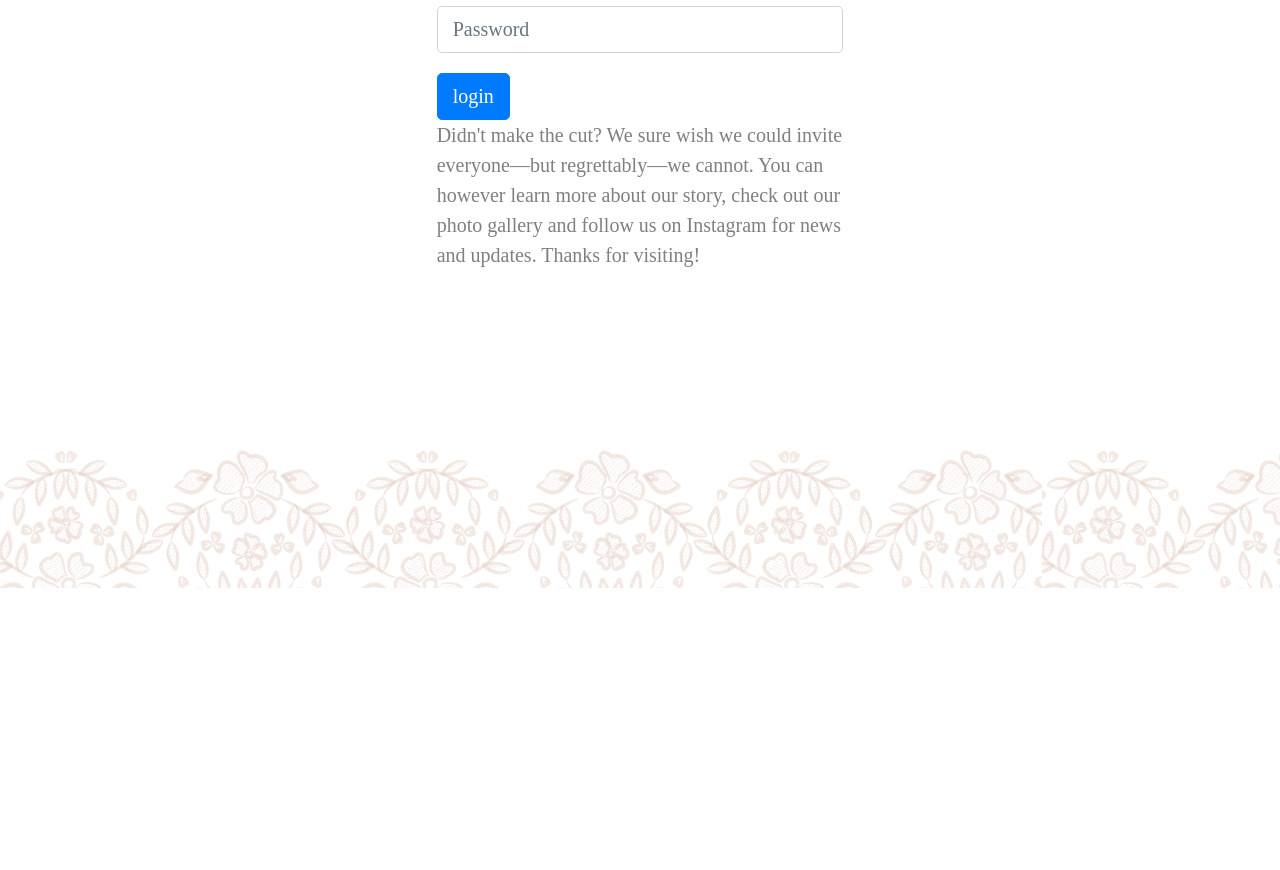
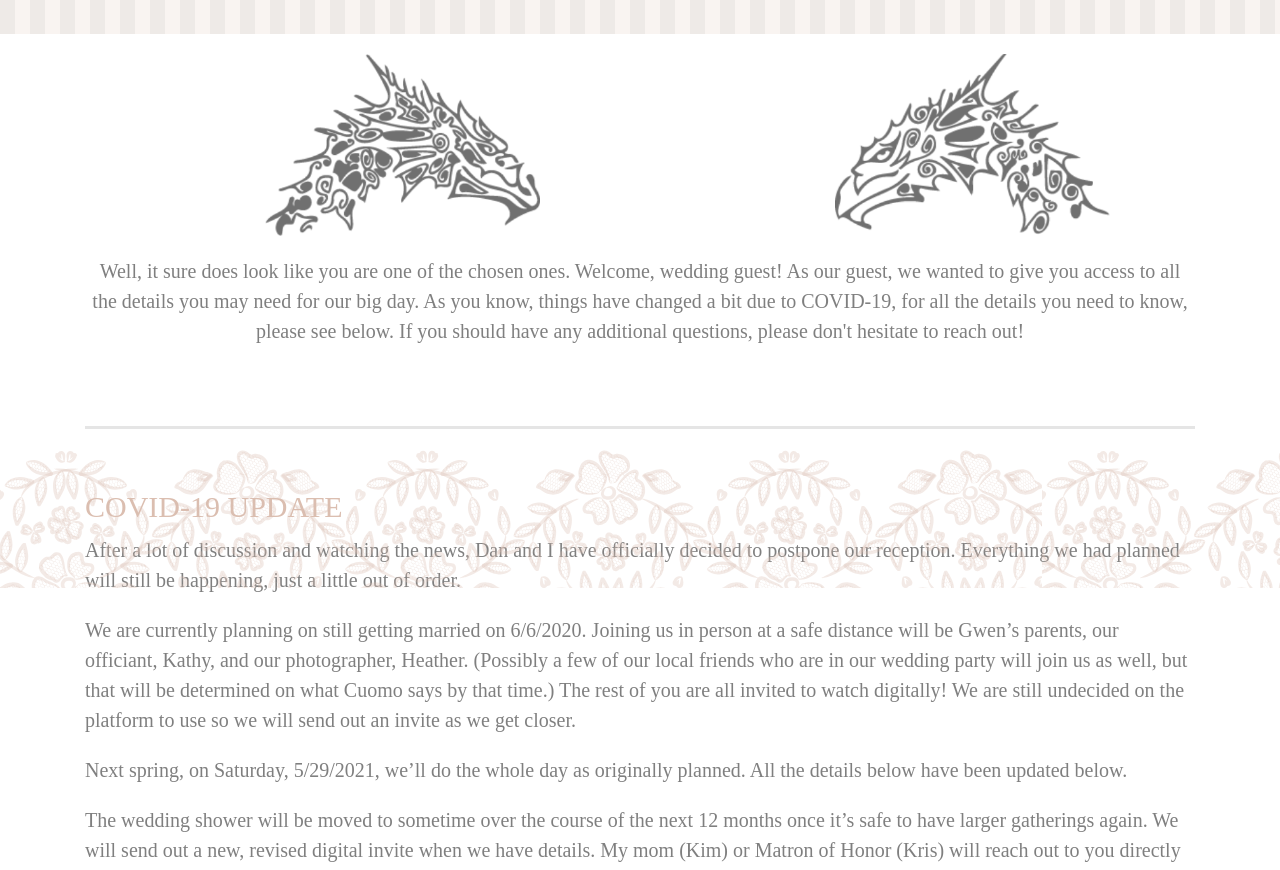
Before and after one commit to Daniel-Dragon/becoming-dragons, an Angular app: page /guest-portal in a window 1280 px wide. Before the commit this address led to /login. Shown: the part 212-1082 px from the top of the page. Before the commit the page ends 800 px from the top, so only its background shows below. Built offline with nearby package versions, Linux system fonts and the light colour scheme; a web font is replaced by a local one.

Commit message:
Covid-Updates

```diff
--- a/src/app/guest-portal/guest-portal.component.html
+++ b/src/app/guest-portal/guest-portal.component.html
@@ -18,14 +18,59 @@
         <div class="row" style="margin-top: 20px;">
             <div class="col-12 text-center">
                 <p>
-                    Well, it sure does look like you are one of the chosen ones. Welcome, wedding guest! As our guest, we wanted to give you access to all the details you may need for our big day. If you should have any additional questions, please don't hesitate to reach
-                    out!
+                    Well, it sure does look like you are one of the chosen ones. Welcome, wedding guest! As our guest, we wanted to give you access to all the details you may need for our big day. As you know, things have changed a bit due to COVID-19, for all the details
+                    you need to know, please see below. If you should have any additional questions, please don't hesitate to reach out!
                 </p>
             </div>
         </div>
         <hr />
 
         <div class="row" style="margin-bottom: 20px;">
+            <div class="col-md-12">
+                <h4 class="shit-color">COVID-19 UPDATE</h4>
+                <p>
+                    After a lot of discussion and watching the news, Dan and I have officially decided to postpone our reception. Everything we had planned will still be happening, just a little out of order.
+                </p>
+                <p>
+                    We are currently planning on still getting married on 6/6/2020. Joining us in person at a safe distance will be Gwen’s parents, our officiant, Kathy, and our photographer, Heather. (Possibly a few of our local friends who are in our wedding party will
+                    join us as well, but that will be determined on what Cuomo says by that time.) The rest of you are all invited to watch digitally! We are still undecided on the platform to use so we will send out an invite as we get closer.
+                </p>
+                <p>
+                    Next spring, on Saturday, 5/29/2021, we’ll do the whole day as originally planned. All the details below have been updated below.
+                </p>
+                <p>
+                    The wedding shower will be moved to sometime over the course of the next 12 months once it’s safe to have larger gatherings again. We will send out a new, revised digital invite when we have details. My mom (Kim) or Matron of Honor (Kris) will reach out
+                    to you directly if you RSVP’d “yes” to the last one to see if you’re still a yes! If you did not RSVP or RSVP’d “no” last time but are able to attend now, just reach out to one of them directly to change your response.
+                </p>
+                <p>
+                    This party WILL happen and we’re very excited about it! We love you all, and can’t wait until we can see you in person to celebrate!! For everyone who has sent gifts already, thank you! (I will be sending thank you notes at some point—I promise—they may
+                    just be delayed a while.) Please don’t hesitate to reach out.
+                </p>
+            </div>
+        </div>
+
+        <div class="row" style="margin-bottom: 20px;">
+            <div class="col-md-12">
+                <h4 class="shit-color">SOCIAL DISTANCING WEDDING DAY DETAILS</h4>
+                <p>
+                    Join the live, virtual viewing party as Gwen Ivins & Dan Dragon get married on June 6, 2020 at 4:30 pm at Saratoga Apple. More details to come.
+                </p>
+            </div>
+        </div>
+
+        <hr />
+
+        <div class="row" style="margin-bottom: 20px;">
+            <div class="col-md-12">
+                <h4 class="shit-color">VOWS AND RECEPTION</h4>
+                <p>
+                    Please join us on May 29, 2021 where we’ll do the whole day as originally planned. So all the details on our invite are exactly the same besides the date. Ceremony will be all ages and begins at 4:30 pm, 21 or over reception to follow at Saratoga Apple,
+                    1174 NY-29, Schuylerville, NY 12871.We will be saving our personal vows to each other for this day as well so we can share them with all of you.
+                </p>
+            </div>
+        </div>
+
+        <!-- <div class="row" style="margin-bottom: 20px;">
             <div class="col-md-12">
                 <h4 class="shit-color">WHO</h4>
                 <p>
@@ -59,7 +104,7 @@
                     June 6, 2020. Ceremony will be all ages and begins at 4:30 pm, 21 or over reception to follow.
                 </p>
             </div>
-        </div>
+        </div> -->
 
         <div class="row" style="margin-bottom: 20px;">
             <div class="col-12">
@@ -76,8 +121,9 @@
             <div class="col-12">
                 <h4 class="shit-color">RSVP</h4>
                 <p>
-                    Thanks for RSVPing, we hope to see you on our big day! This is an online-only RSVP so we can save some time, money, and carbon emissions. We're kindly asking for all RSVPs submitted by May 16, 2020. <a href="https://docs.google.com/forms/d/e/1FAIpQLSe0Trwk3uejI0t8HKdI0S0heHIOPPkfrGB4SXQnjcTdROtwKQ/viewform?usp=sf_link"
-                        target="_blank">Simply click here to RSVP</a>.
+                    Reminder, you will not need to RSVP to the virtual live-stream but will still need RSVPs for next year and hope to see you at our vows and reception! If you already RSVP’d to the wedding when the date was this year, we will reach out to you directly to
+                    see if you’re good with keeping it as is or if you want to submit another when the time gets closer. Also please remember we will only be taking RSVPs online so we can save time, money, and carbon emissions. We're kindly asking for
+                    all RSVPs submitted by May 8, 2021. <a href="https://docs.google.com/forms/d/e/1FAIpQLSe0Trwk3uejI0t8HKdI0S0heHIOPPkfrGB4SXQnjcTdROtwKQ/viewform?usp=sf_link" target="_blank">Simply click here to RSVP</a>.
                 </p>
             </div>
         </div>
--- a/src/app/login/login.component.html
+++ b/src/app/login/login.component.html
@@ -15,7 +15,8 @@
 <div class="row">
     <div class='col-sm-4 offset-md-4'>
         <p>
-            Didn't make the cut? We sure wish we could invite everyone&mdash;but regrettably&mdash;we cannot. You can however learn more about our story, check out our photo gallery and follow us on Instagram for news and updates. Thanks for visiting!
+            Didn't make the cut? We sure wish we could invite everyone—but regrettably—we cannot. You can however learn more about our story, check out our about page and follow us on
+            <a href="https://www.instagram.com/becomingdragons/" target="_blank">Instagram</a> for news and updates. Thanks for visiting!
         </p>
     </div>
 </div>
--- a/src/app/services/auth-service/auth-service.service.ts
+++ b/src/app/services/auth-service/auth-service.service.ts
@@ -10,7 +10,8 @@ export class AuthService {
     constructor(public http: HttpClient) {}
 
     public isAuthenticated(): boolean {
-        return this.auth;
+        //return this.auth;
+        return true;
     }
 
     public login(password: string): Observable<boolean> {
```
